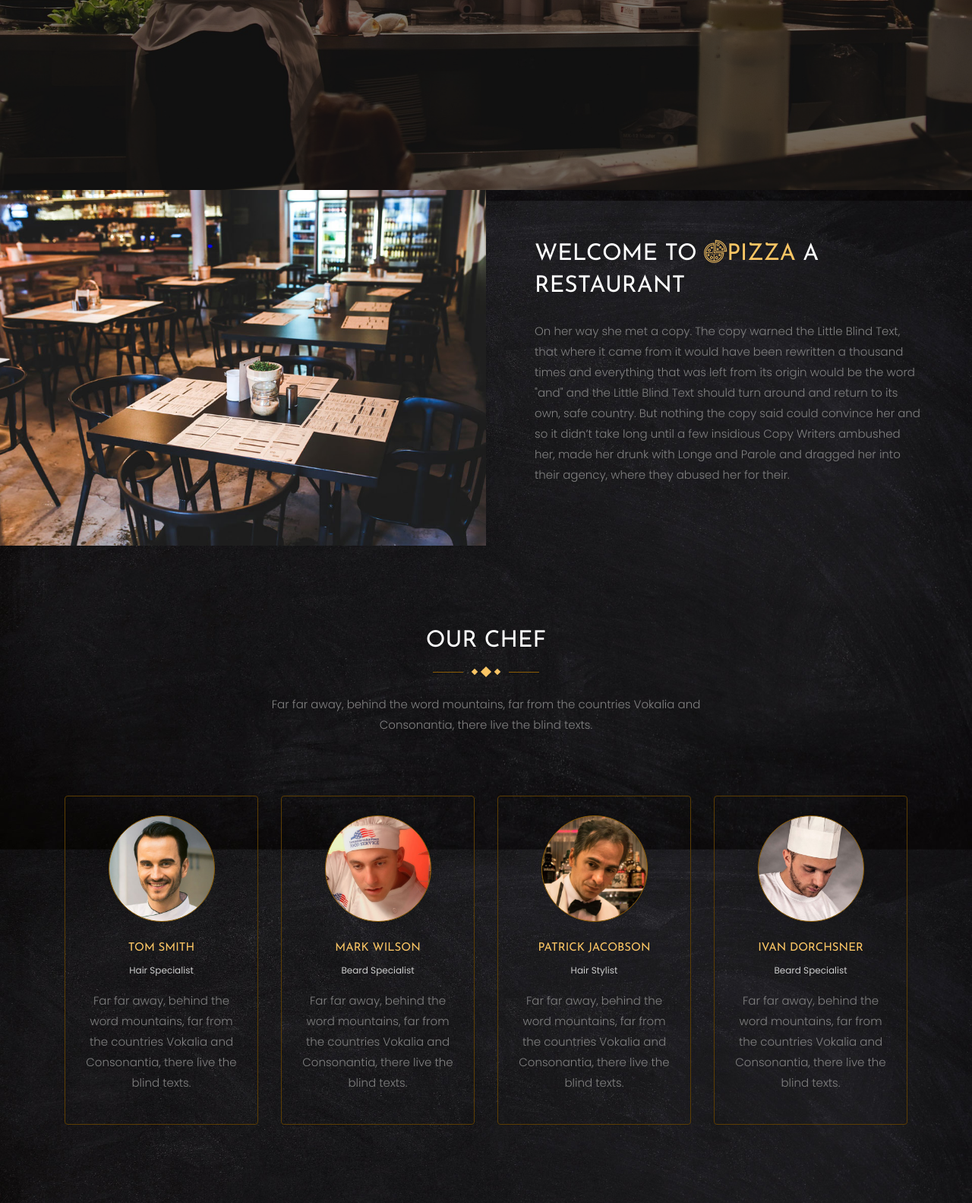
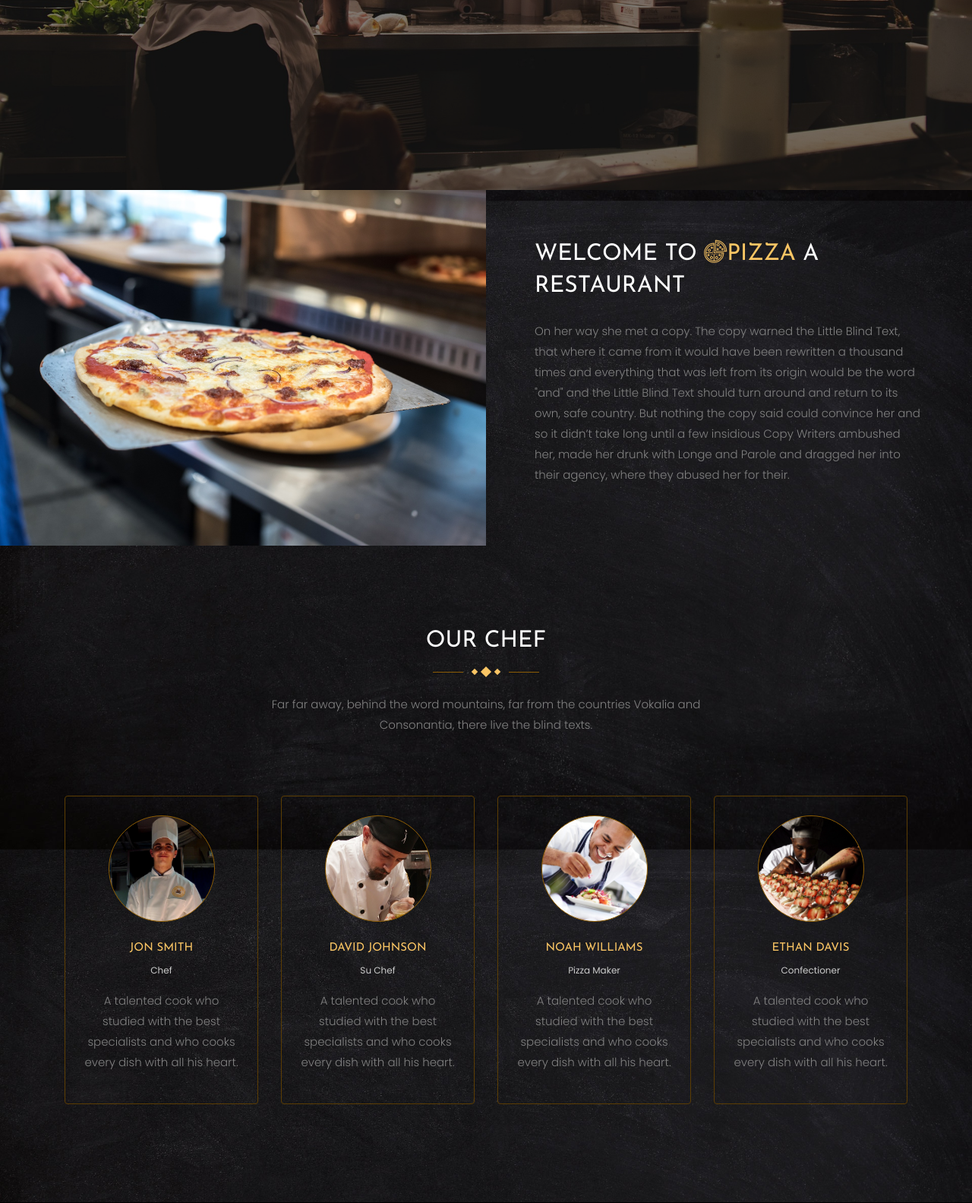
Before and after one commit to vyachgudzenko/little_restaraunt, a Django app: page /about/ in a window 1280 px wide. Shown: the part 589-2172 px from the top of the page at 76% size. Run offline with Django 3.2, Linux system fonts and the light colour scheme; data comes from the database, SQL or seed files in the repository; both versions use the stored data as it was after the commit; some libraries are stand-ins or nearby versions; some web fonts are replaced.

Commit message:
Add Chef model, finished pages:about

```diff
--- a/cook_room/admin.py
+++ b/cook_room/admin.py
@@ -1,7 +1,11 @@
 from django.contrib import admin
-from .models import Dish
+from .models import Dish,Chef
 
 class DishAdmin(admin.ModelAdmin):
     list_display = ('name','dish_type','price')
 
+class ChefAdmin(admin.ModelAdmin):
+    list_display = ('name','type','status')
+
 admin.site.register(Dish,DishAdmin)
+admin.site.register(Chef,ChefAdmin)
--- a/cook_room/models.py
+++ b/cook_room/models.py
@@ -15,3 +15,18 @@ class Dish(models.Model):
     img = models.ImageField(verbose_name='Image',upload_to='dishs/')
     def __str__(self):
         return self.name
+
+class Chef(models.Model):
+    chef_type = [
+        ('Chef','Chef'),
+        ('Su Chef','Su Chef'),
+        ('Pizza Maker','Pizza Maker'),
+        ('Confectioner','Confectioner'),
+    ]
+    name = models.CharField('Name',max_length=200)
+    type = models.CharField('Type',max_length=200,choices=chef_type)
+    description = models.CharField('Description',max_length=200)
+    img = models.ImageField(verbose_name='Image',upload_to='chefs/')
+    status = models.BooleanField(verbose_name='Status')
+    def __str__(self):
+        return self.name
--- a/pages/views.py
+++ b/pages/views.py
@@ -4,7 +4,7 @@ from django.http import HttpResponseRedirect
 
 from .forms import ContactForm
 from .models import Contact
-from cook_room.models import Dish
+from cook_room.models import Dish,Chef
 
 from math import ceil
 
@@ -51,7 +51,9 @@ def menu(request):
     return render(request,'menu.html',context)
 
 def about(request):
-    return render(request,'about.html')
+    chefs = Chef.objects.filter(status=True)
+    context = {'chefs':chefs}
+    return render(request,'about.html',context)
 
 def contact(request):
     if request.method != 'POST':
--- a/templates/about.html
+++ b/templates/about.html
@@ -21,7 +21,7 @@
 {% block content %}
 
 <section class="ftco-about d-md-flex">
-  <div class="one-half img" style="background-image: url(images/about.jpg);"></div>
+  <div class="one-half img" style="background-image: url({% static 'images/about-left.jpg'%});"></div>
   <div class="one-half ftco-animate">
     <div class="heading-section ftco-animate ">
       <h2 class="mb-4">Welcome to <span class="flaticon-pizza">Pizza</span> A Restaurant</h2>
@@ -42,59 +42,26 @@
       </div>
     </div>
     <div class="row">
+      {% for chef in chefs %}
       <div class="col-lg-3 d-flex mb-sm-4 ftco-animate">
         <div class="staff">
-          <div class="img mb-4" style="background-image: url(images/person_1.jpg);"></div>
+          <div class="img mb-4" style="background-image: url({{ chef.img.url }});"></div>
           <div class="info text-center">
-            <h3><a href="teacher-single.html">Tom Smith</a></h3>
-            <span class="position">Hair Specialist</span>
+            <h3><a href="teacher-single.html">{{ chef.name }}</a></h3>
+            <span class="position">{{ chef.type }}</span>
             <div class="text">
-              <p>Far far away, behind the word mountains, far from the countries Vokalia and Consonantia, there live the blind texts.</p>
+              <p>{{ chef.description }}</p>
             </div>
           </div>
         </div>
       </div>
-      <div class="col-lg-3 d-flex mb-sm-4 ftco-animate">
-        <div class="staff">
-          <div class="img mb-4" style="background-image: url(images/person_2.jpg);"></div>
-          <div class="info text-center">
-            <h3><a href="teacher-single.html">Mark Wilson</a></h3>
-            <span class="position">Beard Specialist</span>
-            <div class="text">
-              <p>Far far away, behind the word mountains, far from the countries Vokalia and Consonantia, there live the blind texts.</p>
-            </div>
-          </div>
-        </div>
-      </div>
-      <div class="col-lg-3 d-flex mb-sm-4 ftco-animate">
-        <div class="staff">
-          <div class="img mb-4" style="background-image: url(images/person_3.jpg);"></div>
-          <div class="info text-center">
-            <h3><a href="teacher-single.html">Patrick Jacobson</a></h3>
-            <span class="position">Hair Stylist</span>
-            <div class="text">
-              <p>Far far away, behind the word mountains, far from the countries Vokalia and Consonantia, there live the blind texts.</p>
-            </div>
-          </div>
-        </div>
-      </div>
-      <div class="col-lg-3 d-flex mb-sm-4 ftco-animate">
-        <div class="staff">
-          <div class="img mb-4" style="background-image: url(images/person_4.jpg);"></div>
-          <div class="info text-center">
-            <h3><a href="teacher-single.html">Ivan Dorchsner</a></h3>
-            <span class="position">Beard Specialist</span>
-            <div class="text">
-              <p>Far far away, behind the word mountains, far from the countries Vokalia and Consonantia, there live the blind texts.</p>
-            </div>
-          </div>
-        </div>
-      </div>
+      {% endfor %}
+
     </div>
   </div>
 </section>
 
-<section class="ftco-counter ftco-bg-dark img" id="section-counter" style="background-image: url(images/bg_2.jpg);" data-stellar-background-ratio="0.5">
+<section class="ftco-counter ftco-bg-dark img" id="section-counter" style="background-image: url({% static 'images/bg_2.jpg' %});" data-stellar-background-ratio="0.5">
   <div class="overlay"></div>
   <div class="container">
     <div class="row justify-content-center">
--- a/templates/contact.html
+++ b/templates/contact.html
@@ -3,7 +3,7 @@
 {% block title %}Contact{% endblock title %}
 
 {% block slider %}
-<div class="slider-item" style="background-image: url(images/bg_3.jpg);">
+<div class="slider-item" style="background-image: url({% static 'images/contact-slider.jpg'%});">
   <div class="overlay"></div>
   <div class="container">
     <div class="row slider-text justify-content-center align-items-center">
```
Also changed, not shown: cook_room/migrations/0004_chef.py (added), db.sqlite3, media/chefs/chef-4625935_1920.jpg (added), media/chefs/chef-4625935_1920_ri0TDZH.jpg (added), media/chefs/chef-713100_1920.jpg (added), media/chefs/kitchen-81493_1920.jpg (added), media/chefs/pizza-366111_1280.jpg (added), static/images/about-left.jpg (added), static/images/contact-slider.jpg (added).
